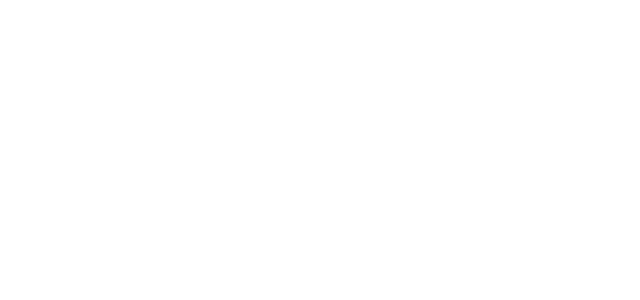
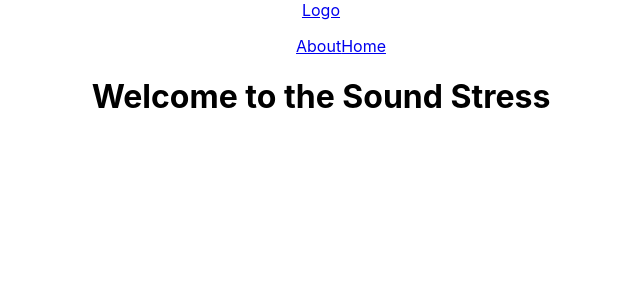
Before and after one commit to moudio/relax-sounds, a React (Create React App) app: page / in a window 1280 px wide. Shown: the top 300 px of the page, without its empty margins (319-959 px from the left). Built offline with nearby package versions, Linux system fonts and the light colour scheme.

Commit message:
Create the Welcome component

```diff
--- a/src/App.js
+++ b/src/App.js
@@ -1,9 +1,18 @@
 import React from 'react';
-import logo from './logo.svg';
+import Navigation from './Navigation/Navigation';
+import { Router } from '@reach/router';
 import './App.css';
+import Welcome from './Welcome/Welcome';
 
 function App() {
-  return <div className="App"></div>;
+  return (
+    <div className="App">
+      <Navigation />
+      <Router>
+        <Welcome path="/" />
+      </Router>
+    </div>
+  );
 }
 
 export default App;
--- /dev/null
+++ b/src/Welcome/Welcome.js
@@ -0,0 +1,11 @@
+import React from 'react';
+
+function Welcome() {
+  return (
+    <div className="welcome">
+      <h1>Welcome to the Sound Stress</h1>
+    </div>
+  );
+}
+
+export default Welcome;
```
